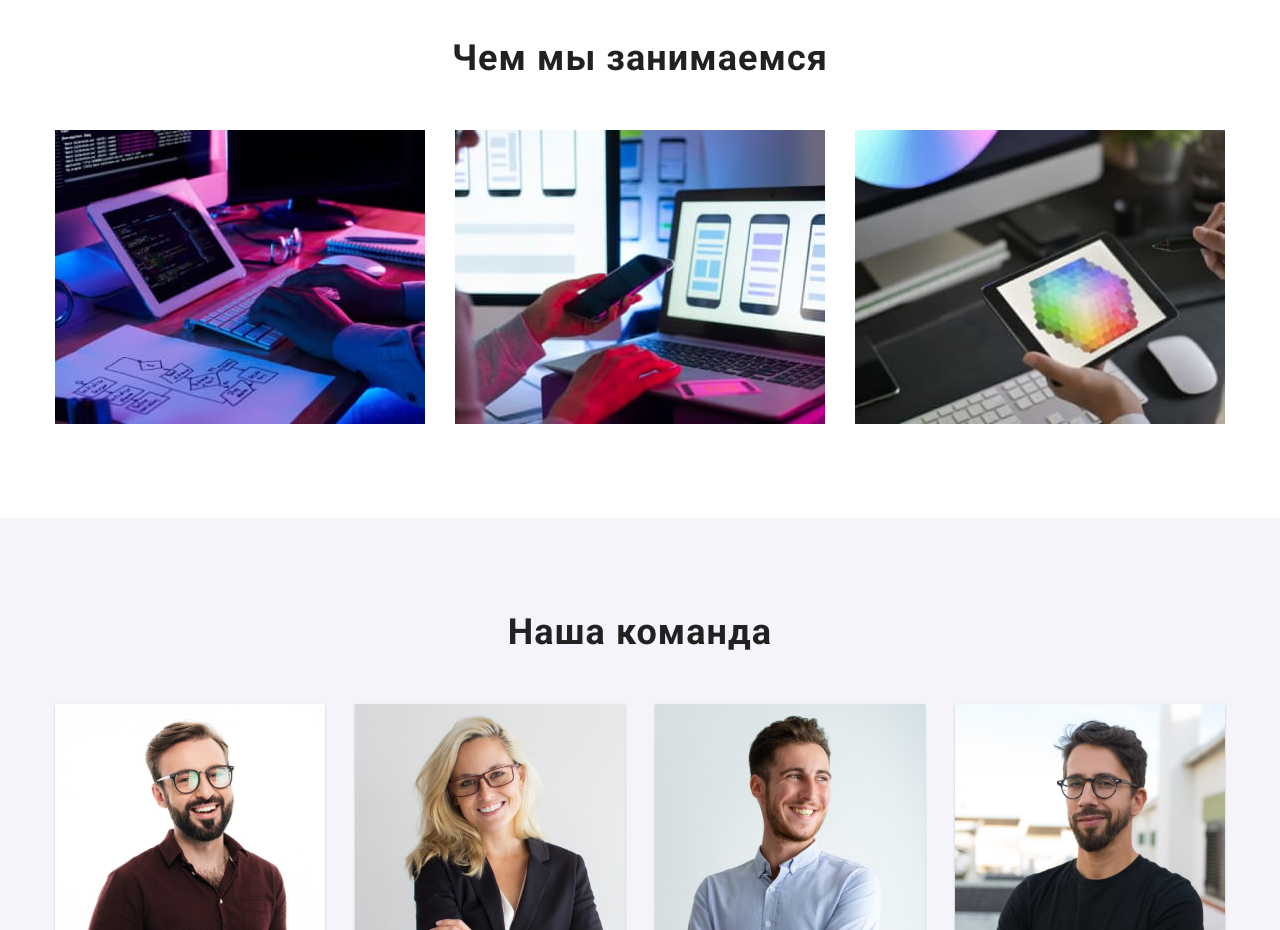
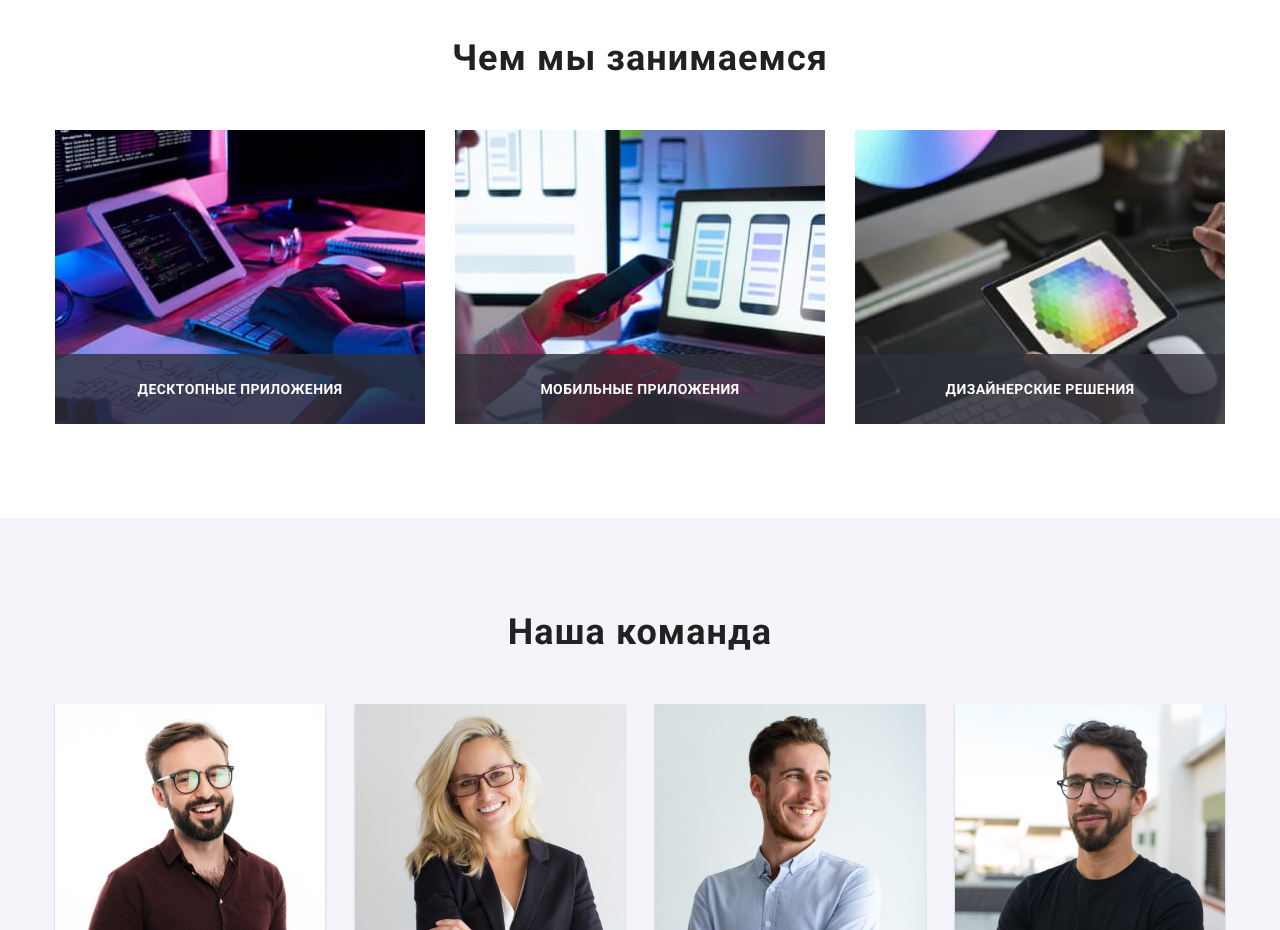
Before and after one commit to MykolaKurin/goit-markup-hw-05, a plain HTML site: page index.html in a window 1280 px wide. Shown: the part 1080-2010 px from the top of the page. Drawn offline with nearby package versions, Linux system fonts and the light colour scheme.

Commit message:
V9-25072021-2ND-COMMIT
Ad WWD texts

```diff
--- a/css/styles.css
+++ b/css/styles.css
@@ -359,6 +359,25 @@ img {
   display: flex;
   justify-content: space-between;
 }
+.wwd-section-item {
+  position: relative;
+}
+.wwd-text {
+  position: absolute;
+  width: 370px;
+  background-color: rgba(47, 48, 58, 0.8);
+  left: 0px;
+  bottom: 0px;
+  font-weight: bold;
+  font-size: 14px;
+  line-height: 16px;
+  text-align: center;
+  letter-spacing: 0.03em;
+  text-transform: uppercase;
+  color: var(--white-color);
+  padding-top: 27px;
+  padding-bottom: 27px;
+}
 
 /*team*/
 .our-team-section {
@@ -560,12 +579,14 @@ img {
   font-size: 18px;
   line-height: 36px;
   letter-spacing: 0.06em;
+  color: var(--text-color);
 }
 .gallery-style-description {
   font-weight: normal;
   font-size: 16px;
   line-height: 30px;
   letter-spacing: 0.06em;
+  color: var(--text-color);
 }
 
 /*Overlay*/
--- a/index.html
+++ b/index.html
@@ -110,13 +110,18 @@
       <section class="wwd-section">
         <h2 class="wwd-title">Чем мы занимаемся</h2>
           <ul style="list-style: none;" class="container wwd-container">
-            <li>
+            <li class="wwd-section-item">
+              <p class="wwd-text">Десктопные приложения</p>
               <img src="./images/about_us/box1.jpg" alt="Набор текста на планшете" height="294" width="370">
             </li>
-            <li>
+
+            <li class="wwd-section-item">
+              <p class="wwd-text">мобильные приложения</p>
               <img src="./images/about_us/box2.jpg" alt="Набор текста на смартфоне" height="294" width="370">
             </li>
-            <li>
+
+            <li class="wwd-section-item">
+              <p class="wwd-text">дизайнерские решения</p>
               <img src="./images/about_us/box3.jpg" alt="Подбор цвета" height="294" width="370">
             </li>
           </ul>
```
